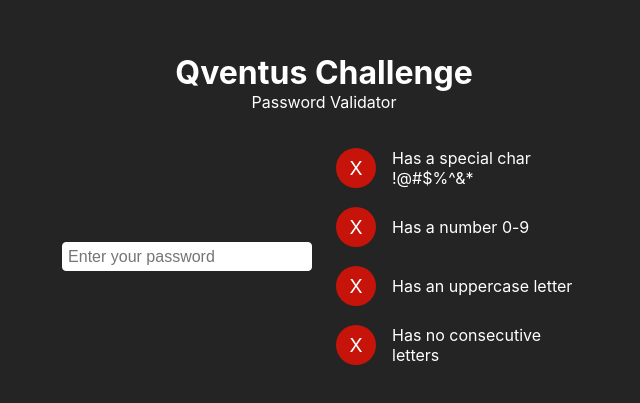
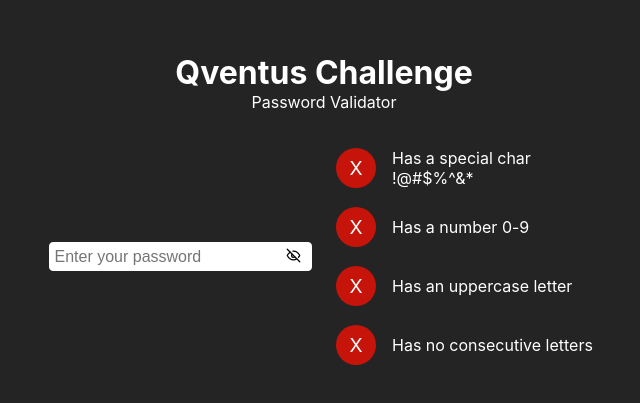
Before and after one commit to Ginijhnc/qventus-password-validator, a React (Vite) app: page / in a window 1280 px wide. Shown: the part 173-576 px from the top of the page, without its empty margins (316-956 px from the left). Built offline with nearby package versions, Linux system fonts and the light colour scheme.

Commit message:
feat: add password visibility toggle

```diff
--- /dev/null
+++ b/src/components/Icons/EyeIcon.tsx
@@ -0,0 +1,31 @@
+export const EyeIcon = () => (
+  <svg
+    width="15px"
+    height="15px"
+    viewBox="0 0 24 24"
+    fill="none"
+    xmlns="http://www.w3.org/2000/svg"
+  >
+    <path
+      d="M2 2L22 22"
+      stroke="#000000"
+      strokeWidth="2"
+      strokeLinecap="round"
+      strokeLinejoin="round"
+    />
+    <path
+      d="M6.71277 6.7226C3.66479 8.79527 2 12 2 12C2 12 5.63636 19 12 19C14.0503 19 15.8174 18.2734 17.2711 17.2884M11 5.05822C11.3254 5.02013 11.6588 5 12 5C18.3636 5 22 12 22 12C22 12 21.3082 13.3317 20 14.8335"
+      stroke="#000000"
+      strokeWidth="2"
+      strokeLinecap="round"
+      strokeLinejoin="round"
+    />
+    <path
+      d="M14 14.2362C13.4692 14.7112 12.7684 15.0001 12 15.0001C10.3431 15.0001 9 13.657 9 12.0001C9 11.1764 9.33193 10.4303 9.86932 9.88818"
+      stroke="#000000"
+      strokeWidth="2"
+      strokeLinecap="round"
+      strokeLinejoin="round"
+    />
+  </svg>
+);
--- a/src/components/PasswordInput/PasswordInput.module.css
+++ b/src/components/PasswordInput/PasswordInput.module.css
@@ -11,15 +11,27 @@
   display: flex;
   flex-direction: column;
   justify-content: center;
+  position: relative;
   gap: 1.2rem;
   padding: 1rem 0;
 }
 
 input {
   padding: 0.3rem;
+  padding-right: 2rem;
   font-size: 1rem;
   border: 1px solid white;
   border-radius: 4px;
+}
+
+.togglePasswordVisibility {
+  position: absolute;
+  right: 0.3rem;
+  top: 50%;
+  transform: translateY(-50%);
+  background: transparent;
+  border: none;
+  cursor: pointer;
 }
 
 @media (min-width: 768px) {
--- a/src/components/PasswordInput/PasswordInput.tsx
+++ b/src/components/PasswordInput/PasswordInput.tsx
@@ -3,6 +3,7 @@ import React, { useState } from "react";
 import { useDebounce } from "@/hooks/useDebounce";
 import { PasswordRequirement } from "@/requirements/PasswordRequirements";
 import { Requirement } from "@/components/Requirement";
+import { EyeIcon } from "@/components/Icons/EyeIcon";
 
 type PasswordInputProps = {
   requirements: [PasswordRequirement, ...PasswordRequirement[]];
@@ -12,10 +13,15 @@ export const debounceDelay = 300;
 
 export const PasswordInput = ({ requirements }: PasswordInputProps) => {
   const [password, setPassword] = useState<string>("");
+  const [showPassword, setShowPassword] = useState<boolean>(false);
   const debouncedPassword = useDebounce(password, debounceDelay);
 
   const handleChange = (event: React.ChangeEvent<HTMLInputElement>) => {
     setPassword(event.target.value);
+  };
+
+  const togglePasswordVisibility = () => {
+    setShowPassword(!showPassword);
   };
 
   return (
@@ -27,8 +33,14 @@ export const PasswordInput = ({ requirements }: PasswordInputProps) => {
           className={styles.input}
           value={password}
           onChange={handleChange}
-          // type='password'
+          type={showPassword ? "text" : "password"}
         />
+        <button
+          className={styles.togglePasswordVisibility}
+          onClick={togglePasswordVisibility}
+        >
+          <EyeIcon />
+        </button>
       </div>
       <ul className={styles.requirementsContainer}>
         {requirements.map((req) => (
```
